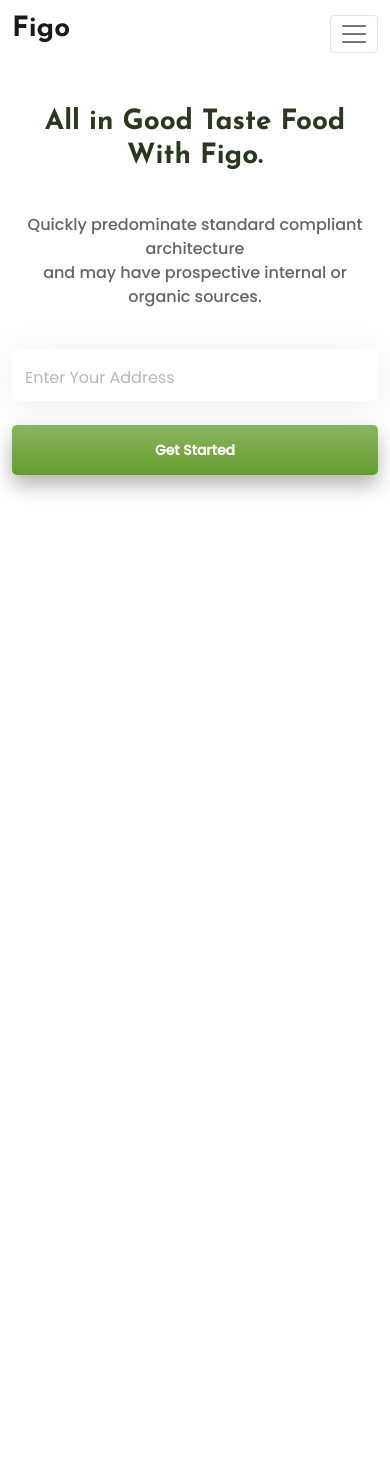
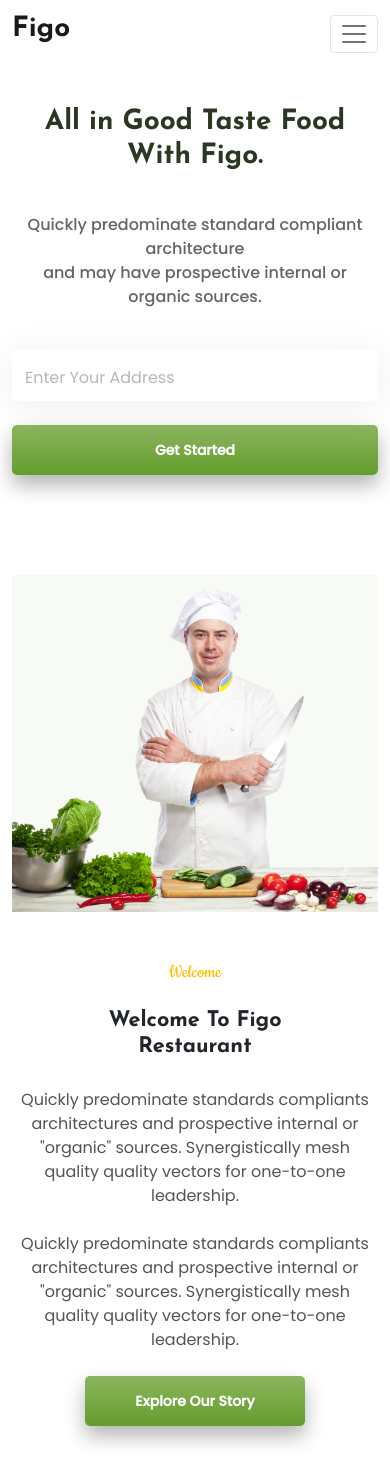
Before and after one commit to ayah1996/figo-landing-app, a React (Create React App) app: page / in a window 390 px wide. Shown: the top 1484 px of the page. Before the commit the page ends 844 px from the top, so only its background shows below. Built offline with nearby package versions, Linux system fonts and the light colour scheme; some icons are missing.

Commit message:
fix history responsive

```diff
--- a/src/App.js
+++ b/src/App.js
@@ -12,8 +12,8 @@ function App() {
   return (
     <>
       <Header />
-      {/* <AboutSection />
-      <ReasonSection />
+      <AboutSection />
+      {/*<ReasonSection />
       <BrowseSection />
       <HistorySection />
       <TestimonialsSection />
--- a/src/Components/AboutSection/AboutSection.js
+++ b/src/Components/AboutSection/AboutSection.js
@@ -8,11 +8,11 @@ const AboutSection = () => {
   return (
     <>
       <Container>
-        <Row className="gx-5 text-center text-xl-start mb-section">
-          <Col xl={6}>
+        <Row className="gx-5 text-center text-lg-start mb-section">
+          <Col sm={8} md={6} className="mx-auto mx-lg-0">
             <img src={AboutImg} class="img-fluid" alt="figo" />
           </Col>
-          <Col xl={6} className="align-self-center mt-5 mt-xl-0">
+          <Col lg={6} className="align-self-center mt-5 mt-lg-0">
             <h5 className="sub-heading">welcome</h5>
             <h3 className="heading">
               Welcome to Figo <br /> Restaurant
@@ -22,12 +22,12 @@ const AboutSection = () => {
               prospective internal or "organic" sources. Synergistically mesh
               quality quality vectors for one-to-one leadership.
             </p>
-            <p className="p-desc mb-5">
+            <p className="p-desc mb-xl-5 mb-4">
               Quickly predominate standards compliants architectures and
               prospective internal or "organic" sources. Synergistically mesh
               quality quality vectors for one-to-one leadership.
             </p>
-            <div className="aboutBtn mx-auto mx-xl-0">
+            <div className="aboutBtn mx-auto mx-lg-0">
               <CustomBtn text={"Explore Our Story"} />
             </div>
           </Col>
--- a/src/Styles/App.scss
+++ b/src/Styles/App.scss
@@ -15,11 +15,7 @@ $lightBlack:#212529;
 // Fonts
 @import url('https://fonts.googleapis.com/css2?family=Cookie&family=Josefin+Sans:wght@600;700&family=Poppins:wght@400;500&display=swap');
 @import "../../node_modules/bootstrap/scss/bootstrap";
-// body {
-//     font-family: 'Josefin Sans', sans-serif;
-//     font-family: 'Poppins', sans-serif;
-//     font-family: 'Cookie', cursive;
-// }
+
 
 // General Style
 
@@ -58,17 +54,34 @@ body {
     margin-bottom: 1.8rem;
     margin-top: 1.5rem;
 
+    @include media-breakpoint-down(xxl) {
+
+        @include font-size(1.5rem);
+
+    }
 }
 
 .sub-heading {
     @include font-size(1.75rem);
     font-family: 'Cookie', cursive;
     color: $yellow;
+
+    @include media-breakpoint-down(xxl) {
+
+        @include font-size(1.25rem);
+
+    }
 }
 
 .p-desc {
     @include font-size(1.125rem);
     margin-top: 1.5rem;
+
+    @include media-breakpoint-down(xxl) {
+
+        @include font-size(1rem);
+
+    }
 }
 
 // Form
@@ -86,4 +99,5 @@ body {
         background-color: #ffffff;
         border: none;
         box-shadow: 0px 5px 40px rgba(0, 0, 0, 0.07);
-        }}
+    }
+}
```
